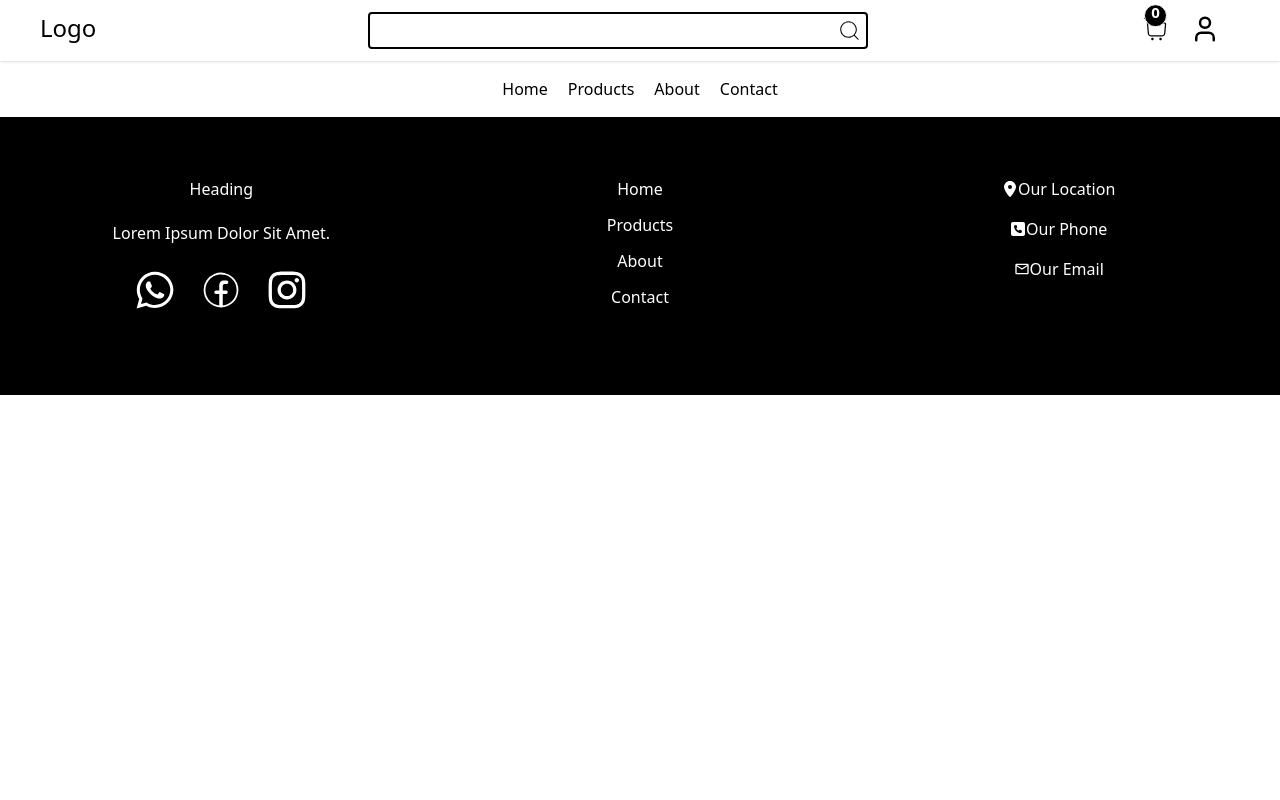
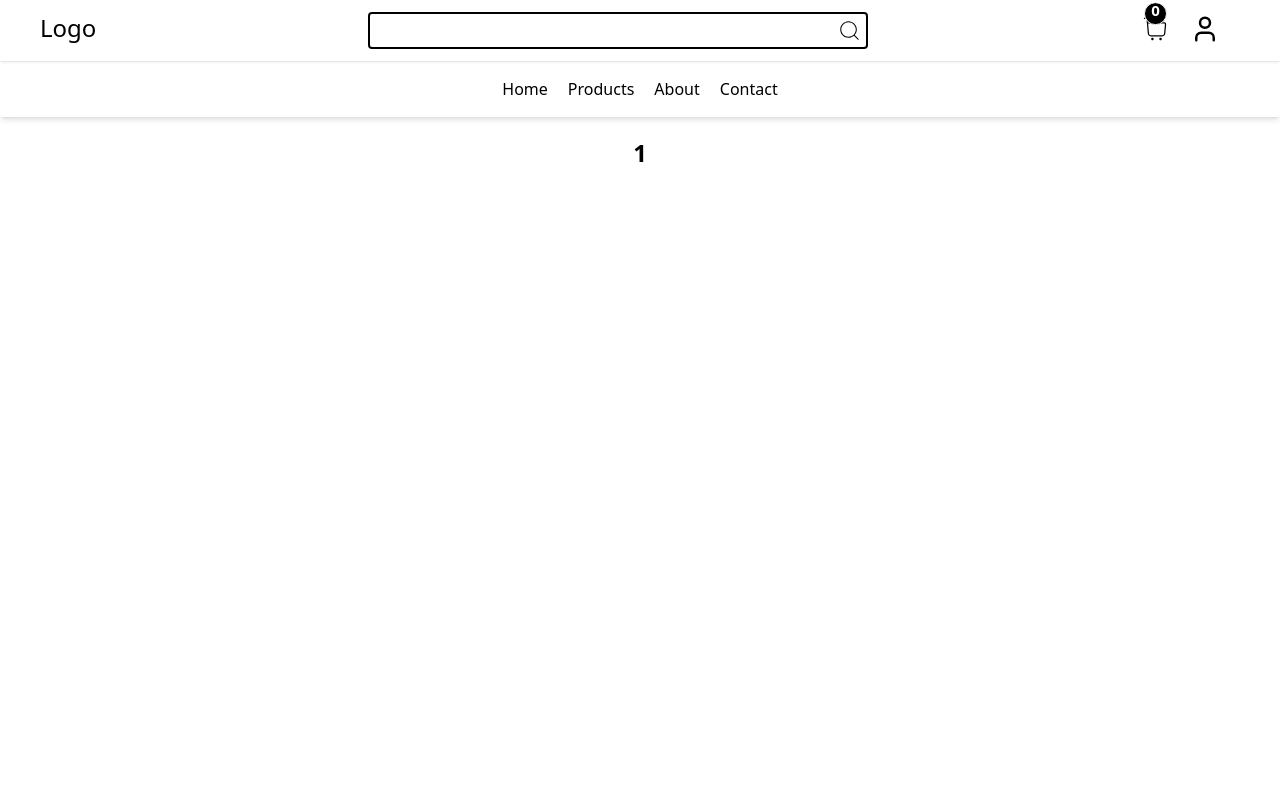
Before and after one commit to kumarmurugan1218/Ecommerce2, a React (Vite) app: page /Ecommerce2/product/1 in a window 1280 px wide. Shown: the top 800 px of the page. Built offline with nearby package versions, Linux system fonts and the light colour scheme; a web font is replaced by a local one.

Commit message:
♻️ Updated Weather App code

```diff
--- a/src/App.jsx
+++ b/src/App.jsx
@@ -11,6 +11,7 @@ import Product from './pages/Product'
 import CategoryPage from './pages/CategoryPage'
 import { useState,useReducer,createContext } from 'react'
 import './index.css'
+import Layout from './Layout/Layout'
  export  const cartcontext=createContext()
 const App = () => {
     const [cart,setCart]=useState([]);
@@ -20,13 +21,15 @@ const App = () => {
     <BrowserRouter>
         <Header/>
         <Routes>
+          <Route path='/Ecommerce2/' element={<Layout/>}>
             <Route  index element={ <Home/>}/>
-            <Route path='/About' element={<About/>}/>
-            <Route path='/product' element={<Product/>}/>
-            <Route path='/product/:category' element={<CategoryPage/>}/>
-            <Route path='/Contact' element={<Contact/>}/>
-            <Route path='/Cart' element={<Cart/>}/>
-            <Route path='/Login' element={<LogInPage/>}/>
+            <Route path='About' element={<About/>}/>
+            <Route path='product' element={<Product/>}/>
+            <Route path='product/:category' element={<CategoryPage/>}/>
+            <Route path='Contact' element={<Contact/>}/>
+            <Route path='Cart' element={<Cart/>}/>
+            <Route path='Login' element={<LogInPage/>}/>
+          </Route>
         </Routes>
 
         <Footer/>
--- a/src/Components/Navbar.jsx
+++ b/src/Components/Navbar.jsx
@@ -8,7 +8,7 @@ const Navbar = ({menu,setMenu,list,arr}) => {
 
    {menu&&<nav className='absolute top-0 left-0 h-screen w-[400px] z-10 bg-white shadow-lg p-10 '>
       <ul className='grid w-full space-y-10 mt-3 '>
-        <li><NavLink className='links ' to={`${import.meta.env.BASE_URL}`}>Home</NavLink></li>
+        <li><NavLink className='links ' to={`/`}>Home</NavLink></li>
         <li><NavLink className='links' to="/product">products</NavLink></li>
         <li><NavLink className='links' to="/About">About</NavLink></li>
         <li><NavLink className='links' to="/Contact">Contact</NavLink></li>
--- /dev/null
+++ b/src/Layout/Layout.jsx
@@ -0,0 +1,11 @@
+
+import { Outlet } from "react-router-dom"
+const Layout = () => {
+  return (
+    <>
+        <Outlet/>
+    </>
+  )
+}
+
+export default Layout
--- a/vite.config.js
+++ b/vite.config.js
@@ -4,7 +4,7 @@ import tailwindcss from '@tailwindcss/vite'
 
 // https://vite.dev/config/
 export default defineConfig({
-  base: '/Ecommerce2/',
+  base: '/Ecommerce/',
   plugins: [react(),
     tailwindcss()],
 })
```
